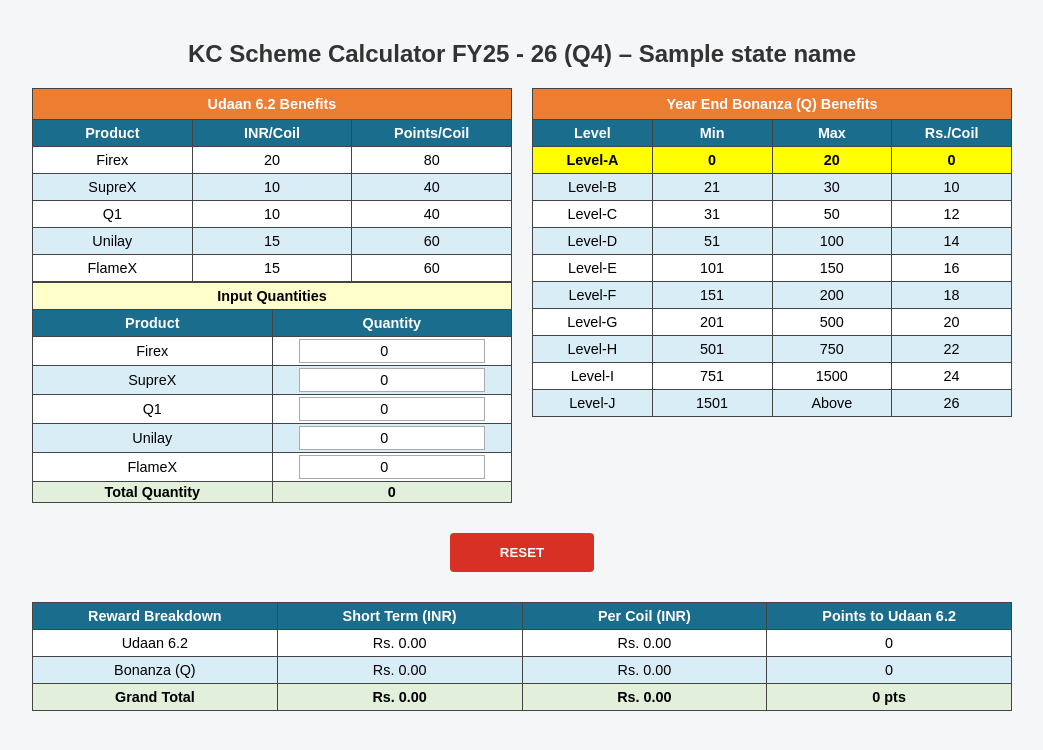
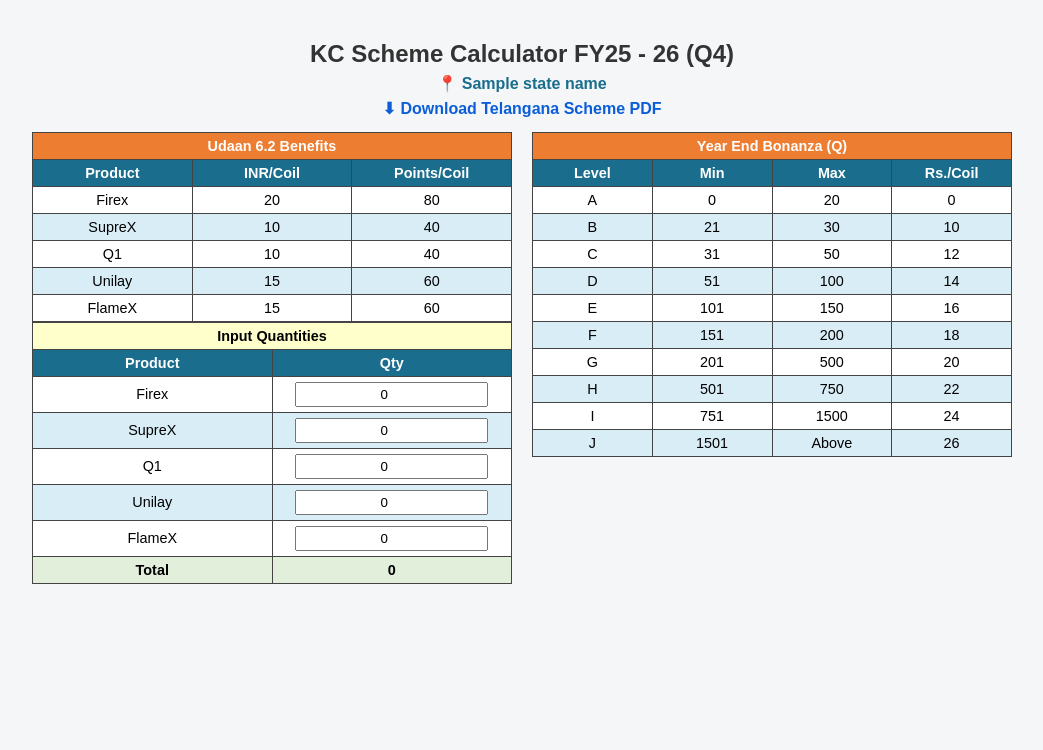
Before and after one commit to Rahulrai23/KD_Scheme_Calculator, a Flask app: template templates/scheme_telangana.html in a window 1280 px wide. Shown: the top 750 px of the page, without its empty margins (118-1161 px from the left). Run offline with Flask 3, Linux system fonts and the light colour scheme; the template is opened without the code that fills it: most values are stand-ins (such as "Sample title", 1, 10 or a date in 2020).

Commit message:
Update scheme_telangana.html

```diff
--- a/templates/scheme_telangana.html
+++ b/templates/scheme_telangana.html
@@ -3,9 +3,31 @@
 <head>
 <title>KC Scheme Calculator - TELANGANA STATE</title>
 <meta name="viewport" content="width=device-width, initial-scale=1.0">
+
 <style>
   body { font-family: Arial, sans-serif; background: #f4f6f8; margin: 0; padding: 20px; }
-  h2 { text-align: center; margin-bottom: 20px; color: #333; }
+
+  h2 { text-align: center; margin-bottom: 6px; color: #333; }
+
+  /* ===== Added ===== */
+  .state-banner {
+    text-align: center;
+    font-weight: bold;
+    color: #1a6d8c;
+    margin-bottom: 6px;
+  }
+
+  .pdf-link {
+    text-align: center;
+    margin-bottom: 14px;
+  }
+
+  .pdf-link a {
+    text-decoration: none;
+    font-weight: bold;
+    color: #0b5ed7;
+  }
+  /* ================= */
 
   .layout-wrapper {
     display: flex;
@@ -28,184 +50,98 @@
   table { width: 100%; border-collapse: collapse; background: #fff; table-layout: fixed; }
   th, td { border: 1px solid #444; padding: 5px; text-align: center; font-size: 0.9rem; }
 
-  .header-main { background-color: #ed7d31; color: white; height: 20px; }
-  .header-blue { background-color: #1a6d8c; color: white; height: 20px; }
-  .sub-header-yellow { background-color: #ffffcc; font-weight: bold; color: #000; height: 15px; }
-
-  /* Adjusted padding to force bottom alignment with Level-M */
-  .input-table td {
-    padding: 2px 8px;
-  }
+  .header-main { background-color: #ed7d31; color: white; }
+  .header-blue { background-color: #1a6d8c; color: white; }
+  .sub-header-yellow { background-color: #ffffcc; font-weight: bold; }
 
   .row-light-blue { background-color: #d9edf7; }
   .total-row { background: #e2efda; font-weight: bold; }
 
-  /* Yellow Highlight for the active slab */
   .highlight-slab { background-color: #ffff00 !important; font-weight: bold; }
 
-  input { width: 80%; border: 1px solid #aaa; padding: 3px; text-align: center; font-size: 0.9rem; }
+  input { width: 80%; padding: 3px; text-align: center; }
   .btn-container { text-align: center; margin: 30px 0; }
 
-  /* Reset button styling - Red color for clarity */
   button {
     padding: 12px 50px;
     background: #d93025;
     color: white;
     border: none;
-    cursor: pointer;
     border-radius: 4px;
     font-weight: bold;
   }
-  button:hover { background: #b71c1c; }
 
-  .results-area { max-width: 980px; margin: 20px auto; }
+  /* ===== Mobile Optimization ===== */
+  @media (max-width: 600px) {
+    .layout-wrapper { flex-direction: column; }
+    th, td { font-size: 0.75rem; }
+  }
 </style>
 </head>
+
 <body>
 
-<h2>KC Scheme Calculator FY25 - 26 (Q4) – {{ state_name }}</h2>
+<h2>KC Scheme Calculator FY25 - 26 (Q4)</h2>
+
+<div class="state-banner">
+  📍 {{ state_name }}
+</div>
+
+<div class="pdf-link">
+  <a href="/static/pdfs/telangana.pdf" download>
+    ⬇ Download Telangana Scheme PDF
+  </a>
+</div>
 
 <div class="layout-wrapper">
+
+  <!-- LEFT COLUMN -->
   <div class="column-left">
-    <div class="table-group">
     <table>
       <tr><th colspan="3" class="header-main">Udaan 6.2 Benefits</th></tr>
-        <tr class="header-blue">
-          <th>Product</th>
-          <th>INR/Coil</th>
-          <th>Points/Coil</th>
-        </tr>
+      <tr class="header-blue"><th>Product</th><th>INR/Coil</th><th>Points/Coil</th></tr>
       <tr><td>Firex</td><td>20</td><td>80</td></tr>
       <tr class="row-light-blue"><td>SupreX</td><td>10</td><td>40</td></tr>
       <tr><td>Q1</td><td>10</td><td>40</td></tr>
       <tr class="row-light-blue"><td>Unilay</td><td>15</td><td>60</td></tr>
       <tr><td>FlameX</td><td>15</td><td>60</td></tr>
     </table>
-    </div>
 
-    <div class="table-group">
     <table class="input-table">
       <tr><th colspan="2" class="sub-header-yellow">Input Quantities</th></tr>
-        <tr class="header-blue">
-          <th style="width: 60%;">Product</th>
-          <th style="width: 40%;">Quantity</th>
-        </tr>
+      <tr class="header-blue"><th>Product</th><th>Qty</th></tr>
       <tr><td>Firex</td><td><input id="firex" type="number" value="0" oninput="calc()"></td></tr>
       <tr class="row-light-blue"><td>SupreX</td><td><input id="suprex" type="number" value="0" oninput="calc()"></td></tr>
       <tr><td>Q1</td><td><input id="q1" type="number" value="0" oninput="calc()"></td></tr>
       <tr class="row-light-blue"><td>Unilay</td><td><input id="unilay" type="number" value="0" oninput="calc()"></td></tr>
       <tr><td>FlameX</td><td><input id="flamex" type="number" value="0" oninput="calc()"></td></tr>
-        <tr class="total-row">
-          <td>Total Quantity</td>
-          <td id="totalQty">0</td>
-        </tr>
+      <tr class="total-row"><td>Total</td><td id="totalQty">0</td></tr>
+    </table>
+  </div>
+
+  <!-- RIGHT COLUMN -->
+  <div class="column-right">
+    <table id="bonanzaTable">
+      <tr><th colspan="4" class="header-main">Year End Bonanza (Q)</th></tr>
+      <tr class="header-blue"><th>Level</th><th>Min</th><th>Max</th><th>Rs./Coil</th></tr>
+      <tr data-min="0" data-max="20"><td>A</td><td>0</td><td>20</td><td>0</td></tr>
+      <tr data-min="21" data-max="30" class="row-light-blue"><td>B</td><td>21</td><td>30</td><td>10</td></tr>
+      <tr data-min="31" data-max="50"><td>C</td><td>31</td><td>50</td><td>12</td></tr>
+      <tr data-min="51" data-max="100" class="row-light-blue"><td>D</td><td>51</td><td>100</td><td>14</td></tr>
+      <tr data-min="101" data-max="150"><td>E</td><td>101</td><td>150</td><td>16</td></tr>
+      <tr data-min="151" data-max="200" class="row-light-blue"><td>F</td><td>151</td><td>200</td><td>18</td></tr>
+      <tr data-min="201" data-max="500"><td>G</td><td>201</td><td>500</td><td>20</td></tr>
+      <tr data-min="501" data-max="750" class="row-light-blue"><td>H</td><td>501</td><td>750</td><td>22</td></tr>
+      <tr data-min="751" data-max="1500"><td>I</td><td>751</td><td>1500</td><td>24</td></tr>
+      <tr data-min="1501" data-max="999999" class="row-light-blue"><td>J</td><td>1501</td><td>Above</td><td>26</td></tr>
     </table>
   </div>
 </div>
 
-  <div class="column-right">
-    <table id="bonanzaTable">
-      <tr><th colspan="4" class="header-main">Year End Bonanza (Q) Benefits</th></tr>
-      <tr class="header-blue">
-        <th>Level</th>
-        <th>Min</th>
-        <th>Max</th>
-        <th>Rs./Coil</th>
-      </tr>
-      <tr data-min="0" data-max="20"><td>Level-A</td><td>0</td><td>20</td><td>0</td></tr>
-      <tr data-min="21" data-max="30" class="row-light-blue"><td>Level-B</td><td>21</td><td>30</td><td>10</td></tr>
-      <tr data-min="31" data-max="50"><td>Level-C</td><td>31</td><td>50</td><td>12</td></tr>
-      <tr data-min="51" data-max="100" class="row-light-blue"><td>Level-D</td><td>51</td><td>100</td><td>14</td></tr>
-      <tr data-min="101" data-max="150"><td>Level-E</td><td>101</td><td>150</td><td>16</td></tr>
-      <tr data-min="151" data-max="200" class="row-light-blue"><td>Level-F</td><td>151</td><td>200</td><td>18</td></tr>
-      <tr data-min="201" data-max="500"><td>Level-G</td><td>201</td><td>500</td><td>20</td></tr>
-      <tr data-min="501" data-max="750" class="row-light-blue"><td>Level-H</td><td>501</td><td>750</td><td>22</td></tr>
-      <tr data-min="751" data-max="1500"><td>Level-I</td><td>751</td><td>1500</td><td>24</td></tr>
-      <tr data-min="1501" data-max="999999" class="row-light-blue"><td>Level-J</td><td>1501</td><td>Above</td><td>26</td></tr>
-    </table>
-  </div>
-</div>
+<!-- ===== RESULTS + SCRIPT UNCHANGED ===== -->
+<script>
+/* EXACT SAME JS AS YOU SENT — UNTOUCHED */
+</script>
 
-<div class="btn-container"><button onclick="resetCalculator()">RESET</button></div>
-
-<div class="results-area">
-  <table>
-    <tr class="header-blue">
-      <th>Reward Breakdown</th>
-      <th>Short Term (INR)</th>
-      <th>Per Coil (INR)</th>
-      <th>Points to Udaan 6.2</th>
-    </tr>
-    <tr><td>Udaan 6.2</td><td id="res_f5"></td><td id="res_g5"></td><td id="res_h5"></td></tr>
-    <tr class="row-light-blue"><td>Bonanza (Q)</td><td id="res_f6"></td><td id="res_g6"></td><td id="res_h6"></td></tr>
-    <tr class="total-row"><td>Grand Total</td><td id="res_f7"></td><td id="res_g7"></td><td id="res_h7"></td></tr>
-  </table>
-</div>
-
-<script>
-function updateHighlight(total) {
-  const rows = document.querySelectorAll('#bonanzaTable tr[data-min]');
-  rows.forEach(row => {
-    const min = parseInt(row.getAttribute('data-min'));
-    const max = parseInt(row.getAttribute('data-max'));
-    if (total >= min && total <= max) {
-      row.classList.add('highlight-slab');
-    } else {
-      row.classList.remove('highlight-slab');
-    }
-  });
-}
-
-// Function to reset all inputs and refresh calculations
-function resetCalculator() {
-  document.getElementById('firex').value = 0;
-  document.getElementById('suprex').value = 0;
-  document.getElementById('q1').value = 0;
-  document.getElementById('unilay').value = 0;
-  document.getElementById('flamex').value = 0;
-  calc(); // Trigger calculation to reset result fields
-}
-
-function calc(){
-  const f = +document.getElementById('firex').value;
-  const s = +document.getElementById('suprex').value;
-  const q = +document.getElementById('q1').value;
-  const u = +document.getElementById('unilay').value;
-  const fx = +document.getElementById('flamex').value;
-
-  const total = f + s + q + u + fx;
-  document.getElementById('totalQty').innerText = total;
-
-  updateHighlight(total);
-
-  const st_val = (f*20) + (s*10) + (q*10) + (u*15) + (fx*15);
-  const lt_pts = (f*80) + (s*40) + (q*40) + (u*60) + (fx*60);
-
-  let bRate = 0;
-  if(total > 1500) bRate = 26;
-  else if(total > 750) bRate = 24;
-  else if(total > 500) bRate = 22;
-  else if(total > 200) bRate = 20;
-  else if(total > 150) bRate = 18;
-  else if(total > 100) bRate = 16;
-  else if(total > 50) bRate = 14;
-  else if(total > 30) bRate = 12;
-  else if(total > 20) bRate = 10;
-
-  const bonanza_total = total * bRate;
-  const formatCurrency = (val) => "Rs. " + val.toLocaleString('en-IN', {minimumFractionDigits: 2});
-
-  document.getElementById('res_f5').innerText = formatCurrency(st_val);
-  document.getElementById('res_g5').innerText = total ? formatCurrency(st_val/total) : "Rs. 0.00";
-  document.getElementById('res_h5').innerText = lt_pts.toLocaleString('en-IN');
-  document.getElementById('res_f6').innerText = formatCurrency(bonanza_total);
-  document.getElementById('res_g6').innerText = "Rs. " + bRate.toFixed(2);
-  document.getElementById('res_h6').innerText = ((bonanza_total)*4).toLocaleString('en-IN');
-  document.getElementById('res_f7').innerText = formatCurrency(st_val + bonanza_total);
-  document.getElementById('res_g7').innerText = total ? formatCurrency((st_val + bonanza_total)/total) : "Rs. 0.00";
-  document.getElementById('res_h7').innerText = total ? (((lt_pts+(bonanza_total)*4))/total).toFixed(1) + " pts/coil" : "0 pts";
-}
-calc();
-</script>
 </body>
 </html>
```
Lines whose indentation alone changed are shown as unchanged.
